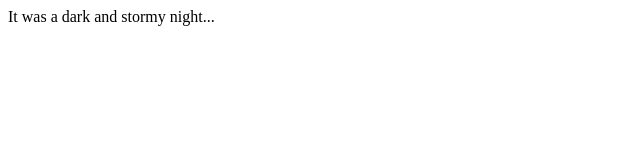
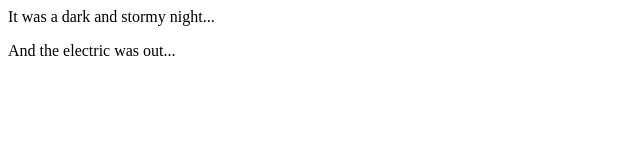
Before and after one commit to kathiecham/fireside-story, a plain HTML site: page fireside-story/index.html in a window 1280 px wide. Shown: the whole page, without its empty margins (0-640 px from the left). Drawn offline with Linux system fonts and the light colour scheme.

Commit message:
added second line of story

```diff
--- a/fireside-story/index.html
+++ b/fireside-story/index.html
@@ -1,5 +1,6 @@
 <html>
   <body>
     <p>It was a dark and stormy night...</p>
+    <p>And the electric was out...</p>
   </body>
 </html>
```
